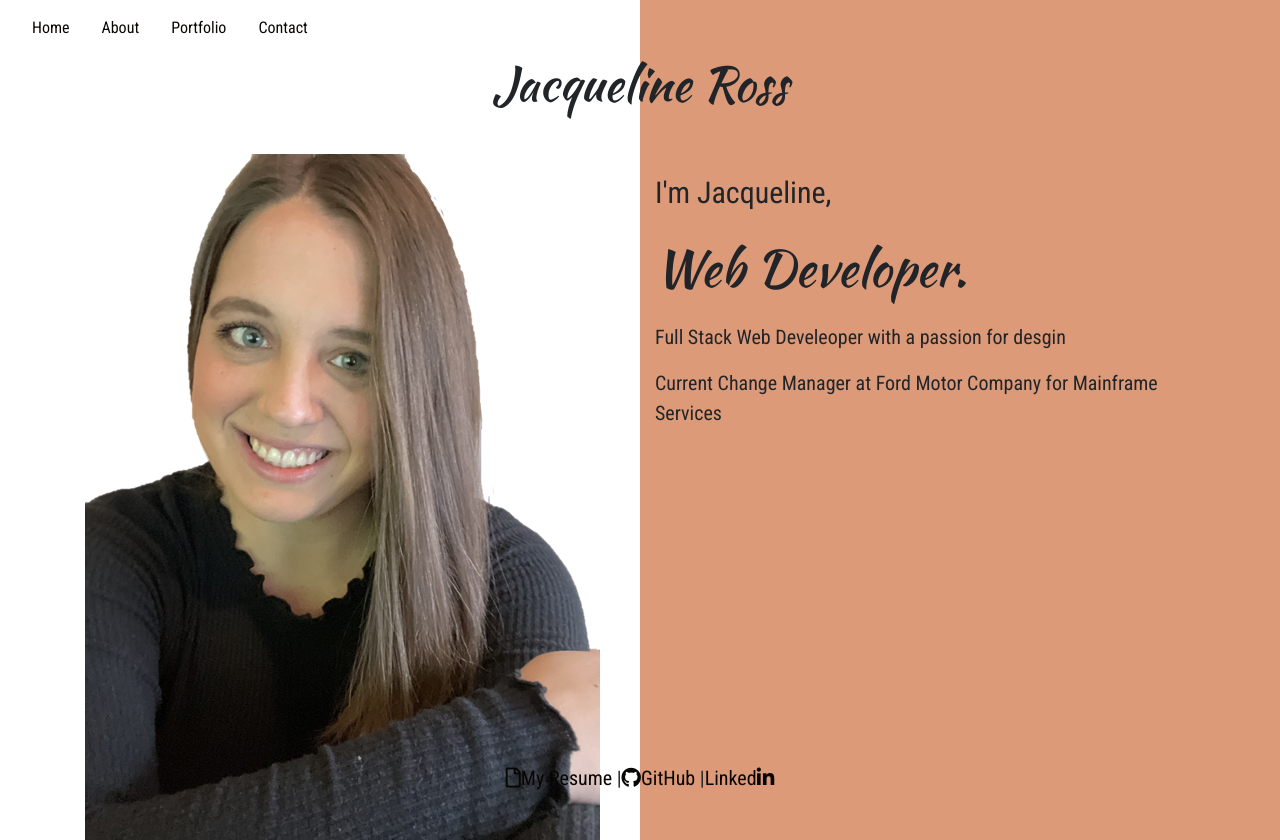
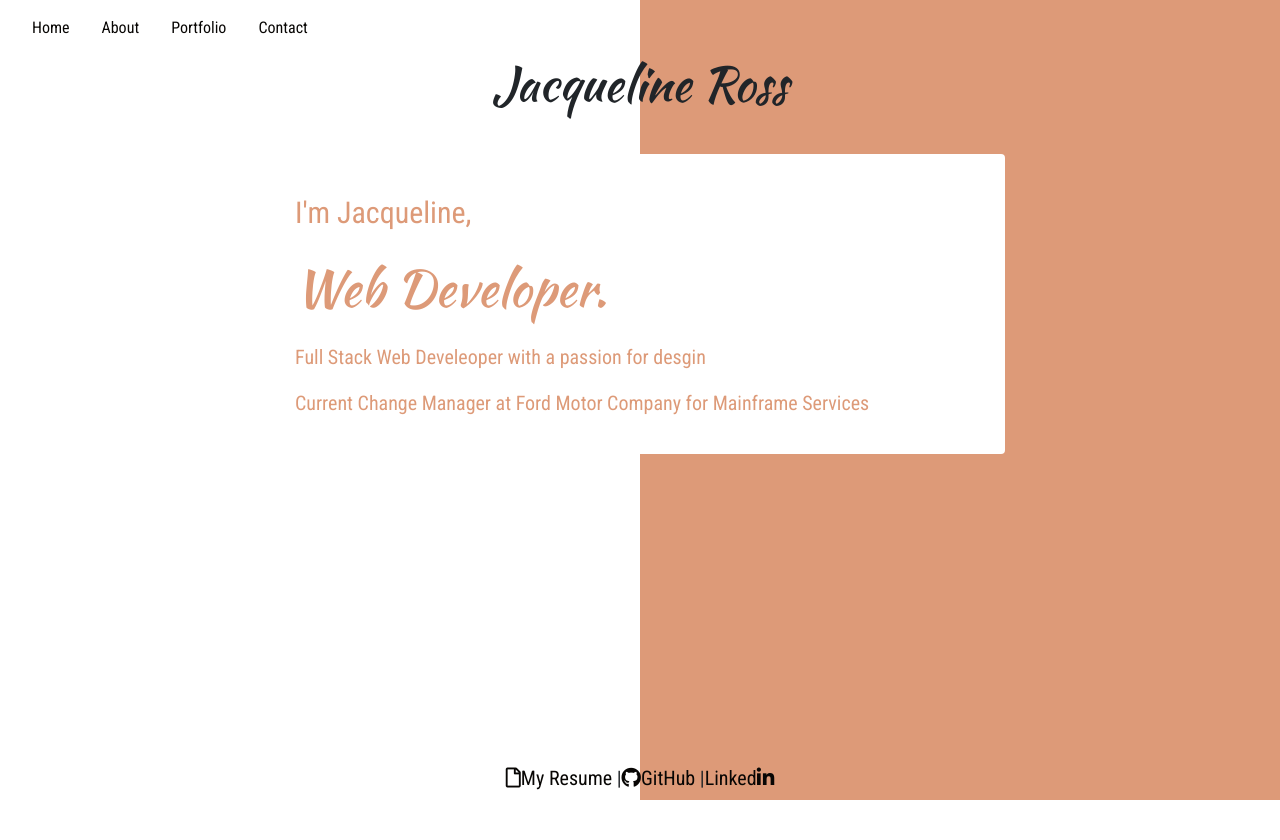
Before and after one commit to ross1jk/JacquelineRoss, a React (Create React App) app: page / in a window 1280 px wide. After the commit the page ends 800 px from the top, so only its background shows below. Built offline with nearby package versions, Linux system fonts and the light colour scheme; a web font is replaced by a local one.

Commit message:
modfied home page

```diff
--- /dev/null
+++ b/src/components/Card/index.js
@@ -0,0 +1,34 @@
+import React from "react";
+import { Row, Col } from "../Grid";
+import Text from "../Text";
+import "./style.css"
+
+function Card() {
+    return (
+        <Row>
+        <Col size="2"></Col>
+            <Col size="8">
+                <div class="card" id="homeCard">
+                    <div class="card-body">
+
+                        <Text
+                            medium={"I'm Jacqueline,"}
+                        />
+                        <Text
+                            large={"Web Developer."}
+                        />
+                        <Text
+                            small={"Full Stack Web Develeoper with a passion for desgin"} />
+                        <Text
+                            small={"Current Change Manager at Ford Motor Company for Mainframe Services"} />
+
+                    </div>
+                </div>
+            </Col>
+            <Col size="2"></Col>
+
+        </Row>
+    )
+}
+
+export default Card;
--- /dev/null
+++ b/src/components/Card/style.css
@@ -0,0 +1,5 @@
+#homeCard{
+    background-color: white;
+    border: none;
+    color: #dd9a78;
+}
--- a/src/pages/Home.js
+++ b/src/pages/Home.js
@@ -1,29 +1,10 @@
 import React from "react";
-import { Row, Col } from "../components/Grid";
-import Text from "../components/Text"
+import Card from "../components/Card"
 
 function Home() {
   return (
     <div>
-    <Row>
-    <Col size="6">
-      <img src={process.env.PUBLIC_URL + "me.png"} className="img-fluid" alt="Jacqueline Ross" id="jrimg" />
-      </Col>
-      <Col size="6">
-        <Text
-          medium={"I'm Jacqueline,"}
-        />
-        <Text
-          large={"Web Developer."}
-        />
-        <Text
-          small={"Full Stack Web Develeoper with a passion for desgin"} />
-        <Text
-          small={"Current Change Manager at Ford Motor Company for Mainframe Services"} />
-      </Col>
-
-    </Row>
-
+      <Card />
     </div>
   );
 }
```
